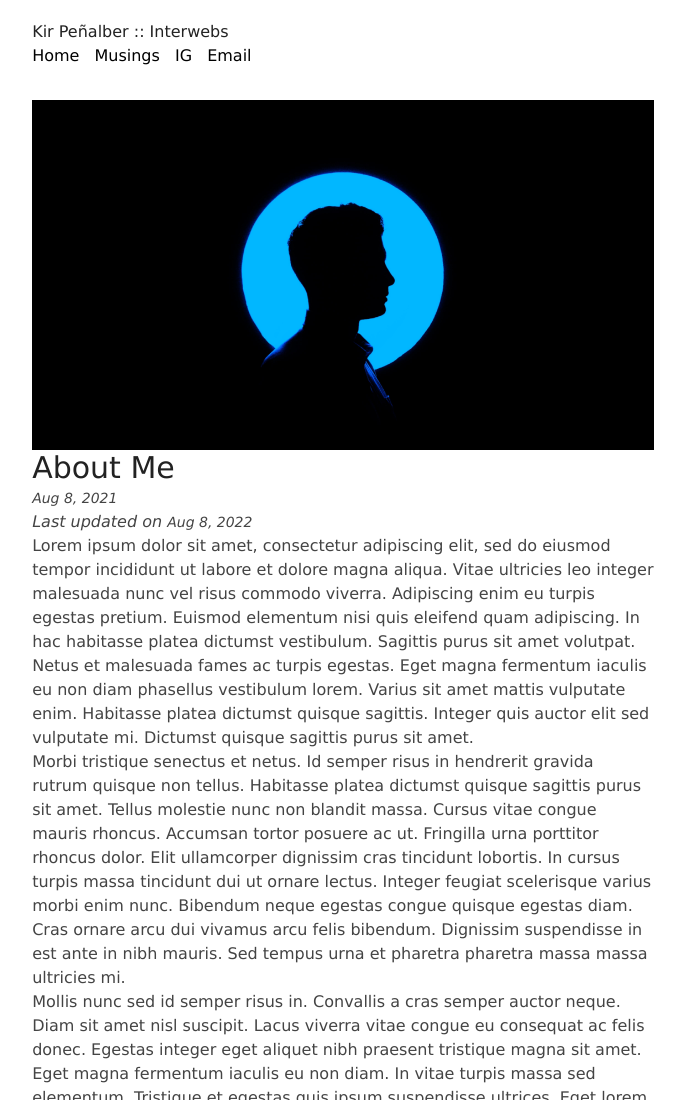
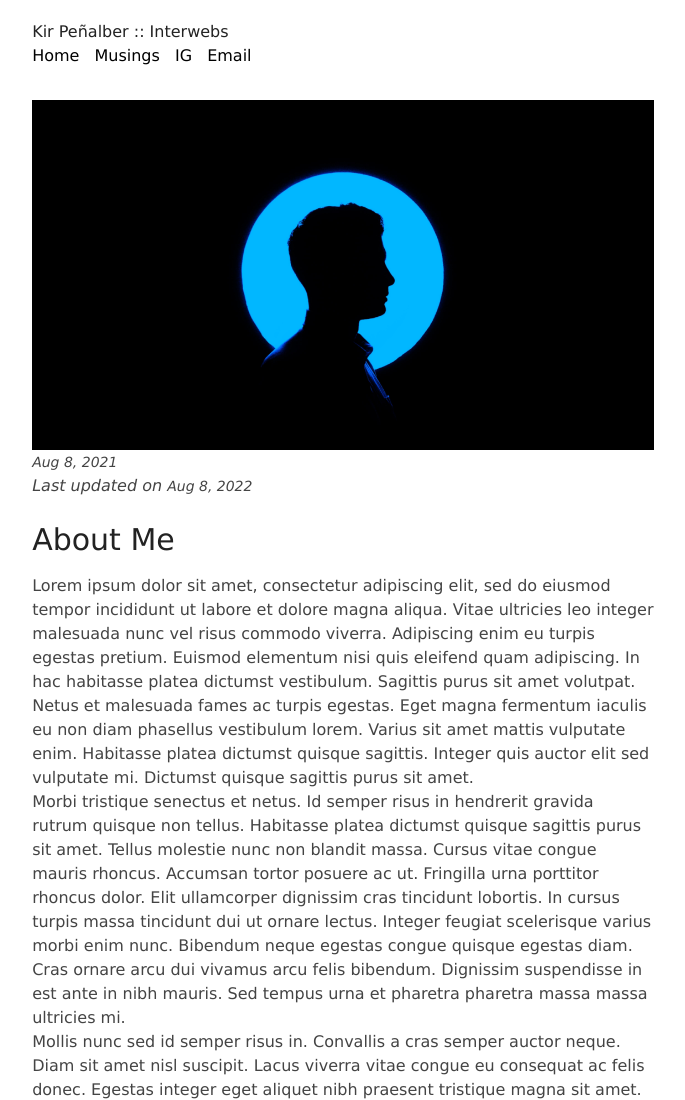
Before and after one commit to kirpnlbr/kirpen.me, an Astro site: page /about in a window 1280 px wide. Shown: the top 1100 px of the page, without its empty margins (297-982 px from the left). Built offline with nearby package versions, Linux system fonts and the light colour scheme; Astro itself is replaced by a stand-in of ours.

Commit message:
fix: tweak blog layout styles

```diff
--- a/src/layouts/BlogPost.astro
+++ b/src/layouts/BlogPost.astro
@@ -20,7 +20,6 @@ const { title, description, pubDate, updatedDate, heroImage } = Astro.props;
 		<main>
 			<article>
 				{heroImage && <img width={720} height={360} src={heroImage} alt="" />}
-				<h1 class="text-3xl">{title}</h1>
 				<FormattedDate date={pubDate} />
 				{
 					updatedDate && (
@@ -29,6 +28,7 @@ const { title, description, pubDate, updatedDate, heroImage } = Astro.props;
 						</div>
 					)
 				}
+				<h1 class="text-3xl mt-6 mb-4">{title}</h1>
 				<slot />
 			</article>
 		</main>
```
